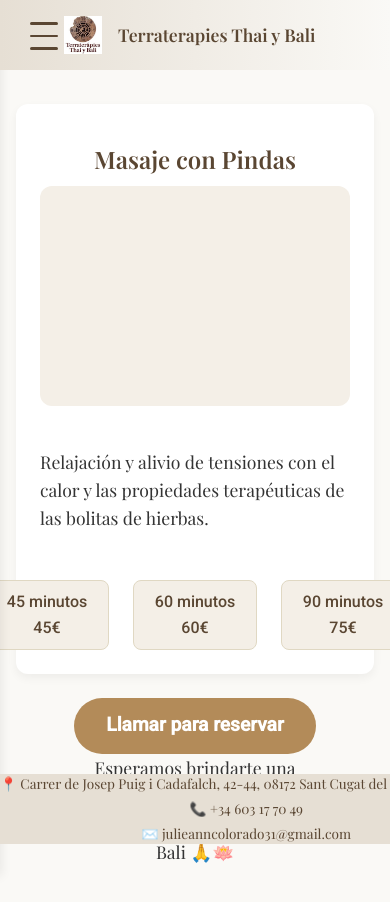
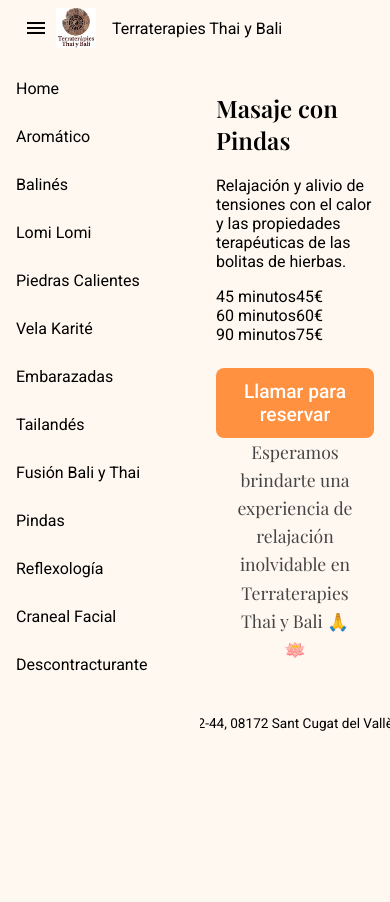
Before and after one commit to joniboi/terraterapies-thai-bali-web, an Angular app: page /pindas in a window 390 px wide. Shown: the top 902 px of the page. Built offline with nearby package versions, Linux system fonts and the light colour scheme.

Commit message:
material design early version

```diff
--- a/package.json
+++ b/package.json
@@ -11,10 +11,12 @@
   "private": true,
   "dependencies": {
     "@angular/animations": "^20.3.0",
+    "@angular/cdk": "^20.2.3",
     "@angular/common": "^20.3.0",
     "@angular/compiler": "^20.3.0",
     "@angular/core": "^20.3.0",
     "@angular/forms": "^20.3.0",
+    "@angular/material": "^20.2.3",
     "@angular/platform-browser": "^20.3.0",
     "@angular/platform-browser-dynamic": "^20.3.0",
     "@angular/router": "^20.3.0",
--- a/src/app/app.component.html
+++ b/src/app/app.component.html
@@ -1,52 +1,46 @@
-<!-- Header -->
-<header class="site-header">
-  <img src="assets/image.png" alt="Terraterapies Logo" class="logo">
-  <h1>Terraterapies Thai y Bali</h1>
-  <!-- Botón hamburguesa a la derecha -->
-  <button class="hamburger" (click)="toggleMenu()" aria-label="Abrir menú" [attr.aria-expanded]="menuOpen">
-    <span></span>
-    <span></span>
-    <span></span>
+<mat-toolbar color="primary">
+  <button mat-icon-button (click)="sidenav.toggle()" aria-label="Abrir menú">
+    <mat-icon>menu</mat-icon>
   </button>
-</header>
+  <img src="assets/image.png" alt="Terraterapies Logo" class="logo" style="height:40px; margin-right:16px;">
+  <span>Terraterapies Thai y Bali</span>
+</mat-toolbar>
 
-<!-- Sidebar de navegación -->
-<nav class="sidebar" [class.open]="menuOpen">
-  <a routerLink="/" (click)="closeMenu()">Home</a>
-  <a routerLink="/aromatico" (click)="closeMenu()">Aromático</a>
-  <a routerLink="/balines" (click)="closeMenu()">Balinés</a>
-  <a routerLink="/lomi-lomi" (click)="closeMenu()">Lomi Lomi</a>
-  <a routerLink="/piedras-calientes" (click)="closeMenu()">Piedras Calientes</a>
-  <a routerLink="/vela-karite" (click)="closeMenu()">Vela Karité</a>
-  <a routerLink="/embarazadas" (click)="closeMenu()">Embarazadas</a>
-  <a routerLink="/tailandes" (click)="closeMenu()">Tailandés</a>
-  <a routerLink="/fusion-bali-thai" (click)="closeMenu()">Fusión Bali y Thai</a>
-  <a routerLink="/pindas" (click)="closeMenu()">Pindas</a>
-  <a routerLink="/reflexologia" (click)="closeMenu()">Reflexología</a>
-  <a routerLink="/craneal-facial" (click)="closeMenu()">Craneal Facial</a>
-  <a routerLink="/descontracturante" (click)="closeMenu()">Descontracturante</a>
-</nav>
+<mat-sidenav-container class="main-layout">
+  <mat-sidenav #sidenav mode="side" [opened]="true">
+    <mat-nav-list>
+      <a mat-list-item routerLink="/" (click)="sidenav.close()">Home</a>
+      <a mat-list-item routerLink="/aromatico" (click)="sidenav.close()">Aromático</a>
+      <a mat-list-item routerLink="/balines" (click)="sidenav.close()">Balinés</a>
+      <a mat-list-item routerLink="/lomi-lomi" (click)="sidenav.close()">Lomi Lomi</a>
+      <a mat-list-item routerLink="/piedras-calientes" (click)="sidenav.close()">Piedras Calientes</a>
+      <a mat-list-item routerLink="/vela-karite" (click)="sidenav.close()">Vela Karité</a>
+      <a mat-list-item routerLink="/embarazadas" (click)="sidenav.close()">Embarazadas</a>
+      <a mat-list-item routerLink="/tailandes" (click)="sidenav.close()">Tailandés</a>
+      <a mat-list-item routerLink="/fusion-bali-thai" (click)="sidenav.close()">Fusión Bali y Thai</a>
+      <a mat-list-item routerLink="/pindas" (click)="sidenav.close()">Pindas</a>
+      <a mat-list-item routerLink="/reflexologia" (click)="sidenav.close()">Reflexología</a>
+      <a mat-list-item routerLink="/craneal-facial" (click)="sidenav.close()">Craneal Facial</a>
+      <a mat-list-item routerLink="/descontracturante" (click)="sidenav.close()">Descontracturante</a>
+    </mat-nav-list>
+  </mat-sidenav>
 
-<!-- Contenido principal -->
+  <mat-sidenav-content>
     <div class="container">
       <router-outlet></router-outlet>
 
       <div class="btn-wrapper">
-    <a href="#" id="btn-reserva" class="btn-reserva">Llamar para reservar</a>
+        <a href="#" class="btn-reserva">Llamar para reservar</a>
       </div>
 
       <p>Esperamos brindarte una experiencia de relajación inolvidable en Terraterapies Thai y Bali 🙏🪷</p>
 
 
-
-
     </div>
 
-<!-- Footer -->
- <footer id="contacto" class="site-footer">
-  <div class="footer-container">
+    <mat-toolbar color="primary" class="footer">
       <span>📍 Carrer de Josep Puig i Cadafalch, 42-44, 08172 Sant Cugat del Vallès, Barcelona</span>
-    <span>📞 +34 603 17 70 49</span>
-    <span>✉️ julieanncolorado31&#64;gmail.com</span>
-  </div>
-</footer>
+      <span style="margin: 0 1rem;">📞 +34 603 17 70 49</span>
+    </mat-toolbar>
+  </mat-sidenav-content>
+</mat-sidenav-container>
--- a/src/app/app.component.ts
+++ b/src/app/app.component.ts
@@ -7,13 +7,4 @@
     standalone: false
 })
 export class AppComponent {
-  menuOpen = false;
-
-  toggleMenu() {
-    this.menuOpen = !this.menuOpen;
-  }
-
-  closeMenu() {
-    this.menuOpen = false;
-  }
 }
--- a/src/index.html
+++ b/src/index.html
@@ -7,6 +7,8 @@
   <base href="/">
   <meta name="viewport" content="width=device-width, initial-scale=1">
   <link rel="icon" type="image/png" href="assets/image.png">
+  <link href="https://fonts.googleapis.com/css2?family=Roboto:wght@300;400;500&display=swap" rel="stylesheet">
+  <link href="https://fonts.googleapis.com/icon?family=Material+Icons" rel="stylesheet">
 </head>
 <body>
   <app-root></app-root>
--- a/src/styles.scss
+++ b/src/styles.scss
@@ -1,397 +1,110 @@
-/* === Tipografías globales === */
+@use '@angular/material' as mat;
+
+// =====================
+// Tipografías globales
+// =====================
 @import url('https://fonts.googleapis.com/css2?family=Playfair+Display:wght@400;600&family=Roboto:wght@300;400;500&display=swap');
 
-body {
-  font-family: 'Roboto', sans-serif;
-  background-color: #faf9f6; /* beige claro spa */
-  color: #333;
+html, body {
+  height: 100%;
   margin: 0;
-  padding: 0;
-  line-height: 1.6;
+  font-family: Roboto, "Helvetica Neue", sans-serif;
+  background-color: #fff8f0;
+  color: #000000;
 }
 
-h1, h2, h3 {
+h1, h2, h3, h4, h5, h6 {
   font-family: 'Playfair Display', serif;
-  color: #5a4632; /* marrón elegante */
-  margin-bottom: 0.5rem;
 }
 
-a {
-  color: #b38b59; /* dorado suave */
-  text-decoration: none;
-  transition: color 0.3s ease;
+// =====================
+// Variables de colores “tierra”
+// =====================
+:root {
+  --mdc-theme-primary: #ff9140;      /* naranja principal */
+  --mdc-theme-on-primary: #ffffff;
+  --mdc-theme-secondary: #c48865;    /* marrón cálido */
+  --mdc-theme-on-secondary: #ffffff;
+  --mdc-theme-tertiary: #ffeb3b;     /* amarillo */
+  --mdc-theme-on-tertiary: #000000;
+  --mdc-theme-surface: #fff8f0;
+  --mdc-theme-on-surface: #000000;
+  --mdc-theme-background: #fff8f0;
+  --mdc-theme-on-background: #000000;
+  --mdc-theme-error: #d32f2f;
+  --mdc-theme-on-error: #ffffff;
 }
 
-a:hover {
-  color: #8c6239;
+// =====================
+// Contenedores
+// =====================
+.main-layout {
+  height: 100%;
 }
 
-/* === Header === */
-.site-header {
-  position: fixed;
-  top: 0;
-  left: 0;
-  width: 100vw;
-  z-index: 100;
-  height: 70px;
-  background: linear-gradient(to right, #e6dfd4, #faf9f6);
-  display: flex;
-  align-items: center;
-  justify-content: flex-start;
-  padding: 0 2rem;
-  box-sizing: border-box;
-  gap: 1.5rem;
+.container {
+  padding: 16px;
+  max-width: 1200px;
+  margin: 0 auto;
 }
 
-.site-header .logo {
-  height: 48px;
-  width: auto;
-  margin-right: 1rem;
+// =====================
+// Botón de reserva
+// =====================
+.btn-reserva {
+  display: inline-block;
+  padding: 12px 24px;
+  border-radius: 8px;
+  background-color: var(--mdc-theme-primary);
+  color: var(--mdc-theme-on-primary);
+  text-decoration: none;
+  font-weight: 500;
+  transition: background-color 0.3s;
 }
 
-.site-header h1 {
-  font-size: 1.6rem;
-  margin: 0;
-  font-family: 'Playfair Display', serif;
-  color: #5a4632;
-  flex: 1 1 auto;
-  text-align: left;
+.btn-reserva:hover {
+  background-color: #ff8835;
 }
 
-
-/* === Navegación fija === */
-.navbar {
-  display: flex;
-  gap: 1.5rem;
+// =====================
+// Cards para tratamientos
+// =====================
+mat-card {
+  margin: 16px 0;
+  border-radius: 12px;
+  background-color: var(--mdc-theme-surface);
+  box-shadow: 0 2px 8px rgba(0,0,0,0.1);
 }
 
-.navbar a {
-  font-weight: 500;
+mat-card-header {
+  font-family: 'Playfair Display', serif;
+  font-weight: 600;
+}
+
+// =====================
+// Sidebar / Sidenav
+// =====================
+mat-sidenav {
+  width: 250px;
+}
+
+mat-nav-list a {
   font-size: 1rem;
 }
 
-/* === Cards de masajes === */
-.card {
-  background: #fff;
-  border-radius: 12px;
-  padding: 1.5rem;
-  margin: 1rem 0;
-  box-shadow: 0 4px 10px rgba(0,0,0,0.05);
-  transition: transform 0.2s ease;
+// =====================
+// Footer
+// =====================
+mat-toolbar.footer {
+  justify-content: center;
+  font-size: 0.85rem;
 }
 
-.card:hover {
-  transform: translateY(-5px);
-}
-
-/* Título dentro de card */
-.card h3 {
-  font-family: 'Playfair Display', serif;
-  font-size: 1.4rem;
-  margin-bottom: 0.5rem;
-}
-
-/* Precio y duración en caja destacada */
-.card .price-box {
-  background: #f4efe7;
-  border: 1px solid #e0d8c3;
-  border-radius: 8px;
-  padding: 0.5rem 1rem;
-  margin-top: 1rem;
-  text-align: center;
-}
-
-.card .price-box span {
-  display: block;
-  font-weight: 500;
-  color: #5a4632;
-}
-
-/* === Footer === */
-.site-footer {
-  font-family: 'Playfair Display', serif;
-  position: fixed;
-  left: 0;
-  bottom: 0;
-  width: 100vw;
-  height: auto;
-  background: #e6dfd4;
-  z-index: 100;
-  display: flex;
-  align-items: center;
-  justify-content: center;
-  padding: 0.3rem 0;
-  font-size: 0.95rem;
-}
-
-.footer-container {
-  display: flex;
-  gap: 2rem;
-  flex-wrap: wrap;
-  justify-content: center;
-  align-items: center;
-  width: 100%;
-}
-
-.site-footer span {
-  font-family: 'Playfair Display', serif;
-  font-size: 0.85rem;
-  color: #5a4632;
-  white-space: nowrap;
-}
-
-@media (max-width: 500px) {
-  .footer-container {
-    flex-direction: column;
-    gap: 0.2rem;
+// =====================
+// Responsive
+// =====================
+@media (max-width: 768px) {
+  mat-sidenav {
+    width: 200px;
   }
 }
-
-/* === Hamburguesa === */
-.hamburger {
-  display: none;
-  flex-direction: column;
-  justify-content: center;
-  width: 40px;
-  height: 40px;
-  background: none;
-  border: none;
-  cursor: pointer;
-  z-index: 100;
-  margin-left: auto;
-}
-
-.hamburger span {
-  display: block;
-  height: 4px;
-  width: 28px;
-  background: #5a4632;
-  margin: 5px 0;
-  border-radius: 2px;
-  transition: 0.3s;
-}
-
-/* === Responsive Navbar === */
-@media (max-width: 800px) {
-  .navbar {
-    position: absolute;
-    top: 70px;
-    left: 0;
-    right: 0;
-    background: #faf9f6;
-    flex-direction: column;
-    align-items: center;
-    gap: 1rem;
-    padding: 1.5rem 0;
-    box-shadow: 0 4px 10px rgba(0,0,0,0.05);
-    display: none;
-    z-index: 99;
-  }
-  .navbar.open {
-    display: flex;
-  }
-  .hamburger {
-    display: flex;
-  }
-  .site-header {
-    position: relative;
-    flex-direction: row;
-    justify-content: space-between;
-    align-items: center;
-    padding: 1rem;
-  }
-}
-
-/* Oculta el menú en desktop */
-@media (min-width: 801px) {
-  .navbar {
-    display: flex !important;
-    position: static;
-    flex-direction: row;
-    gap: 1.5rem;
-    background: none;
-    box-shadow: none;
-    padding: 0;
-  }
-  .hamburger {
-    display: none !important;
-  }
-}
-
-
-.tratamiento-card {
-  display: flex;
-  flex-direction: column;
-  align-items: center;
-  margin-top: 0.5rem;      // menos margen superior en la card
-  padding-top: 1rem;       // menos padding superior en la card
-}
-
-.foto-tratamiento {
-  width: 100%;
-  max-width: 350px;
-  height: 220px;
-  background: #f4efe7;
-  border-radius: 12px;
-  margin-bottom: 1.5rem;
-  display: flex;
-  align-items: center;
-  justify-content: center;
-  overflow: hidden;
-}
-
-.foto-tratamiento img {
-  width: 100%;
-  height: auto;
-  object-fit: cover;
-  border-radius: 12px;
-}
-
-.tratamiento-card .precios-row {
-  display: flex;
-  gap: 1.5rem;
-  justify-content: center;
-  margin-top: 1rem;
-}
-
-.price-box {
-  background: #f4efe7;
-  border: 1px solid #e0d8c3;
-  border-radius: 8px;
-  padding: 0.5rem 1rem;
-  text-align: center;
-  min-width: 90px;
-  margin: 0;
-  display: flex;
-  flex-direction: column;
-  align-items: center;
-}
-p {
-  font-family: 'Playfair Display', serif;
-  font-size: 1.1rem;
-  color: #333;
-  margin-bottom: 1rem;
-  line-height: 1.6;
-}
-
-.site-header {
-  position: fixed;
-  top: 0;
-  left: 0;
-  width: 100vw;
-  z-index: 100;
-  height: 70px;
-  background: linear-gradient(to right, #e6dfd4, #faf9f6);
-  display: flex;
-  align-items: center;
-  padding: 0 2rem;
-  box-sizing: border-box;
-}
-
-.sidebar {
-  position: fixed;
-  top: 70px; /* debajo del header */
-  left: 0;
-  width: 220px;
-  height: calc(100vh - 70px - 60px); /* resta header y footer */
-  background: #f4efe7;
-  border-right: 2px solid #e0d8c3;
-  display: flex;
-  flex-direction: column;
-  gap: 0.5rem;
-  padding: 2rem 1rem 1rem 1rem;
-  z-index: 10;
-  overflow-y: auto;
-}
-
-.site-footer {
-  position: fixed;
-  left: 0;
-  bottom: 0;
-  width: 100vw;
-  height: 60px;
-  background: #e6dfd4;
-  z-index: 100;
-  display: flex;
-  align-items: center;
-  justify-content: center;
-}
-
-.container {
-  margin-left: 240px; /* espacio para el sidebar */
-  margin-top: 80px;   /* espacio para el header */
-  margin-bottom: 70px; /* espacio para el footer */
-  padding: 2rem 0.5rem 2rem 2rem;
-  max-width: 900px;
-  min-height: calc(100vh - 80px - 70px);
-  box-sizing: border-box;
-}
-
-@media (max-width: 900px) {
-  .sidebar {
-    width: 170px;
-    padding: 1rem 0.5rem;
-  }
-  .container {
-    margin-left: 180px;
-    padding: 1rem;
-  }
-}
-
-@media (max-width: 700px) {
-  .sidebar {
-    position: fixed;
-    top: 0;
-    left: 0;
-    height: 100%;
-    transform: translateX(-100%);
-    background: #faf9f6;
-    box-shadow: 2px 0 10px rgba(0,0,0,0.07);
-    transition: transform 0.3s;
-    z-index: 100;
-  }
-  .sidebar.open {
-    transform: translateX(0);
-  }
-  .container {
-    margin-left: 0;
-    padding: 1rem;
-  }
-  .site-header {
-    z-index: 101;
-    padding: 0 1rem;
-    gap: 0.5rem;
-  }
-  .site-header h1 {
-    font-size: 1.1rem;
-    white-space: nowrap;
-    overflow: hidden;
-    text-overflow: ellipsis;
-  }
-  .site-header .logo {
-    height: 38px;
-    margin-right: 0.5rem;
-  }
-  .hamburger {
-    display: flex;
-    position: static;
-    margin-left: 0.5rem;
-  }
-}
-
-.hamburger {
-  display: none;
-}
-
-@media (max-width: 700px) {
-  .site-header .logo {
-    margin-left: 48px; // deja espacio para el botón hamburguesa
-  }
-  .hamburger {
-    display: flex;
-    position: absolute;
-    left: 1rem;
-    top: 1rem;
-    z-index: 102;
-  }
-}
```
Also changed, not shown: src/app/app.module.ts (+18 -1 lines), src/app/tratamientos/aromatico/aromatico.component.html (+17 -25 lines). Lines whose indentation alone changed are shown as unchanged.
